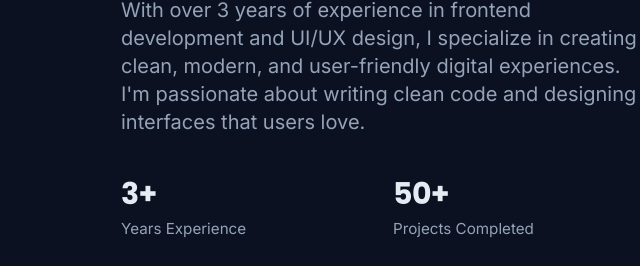
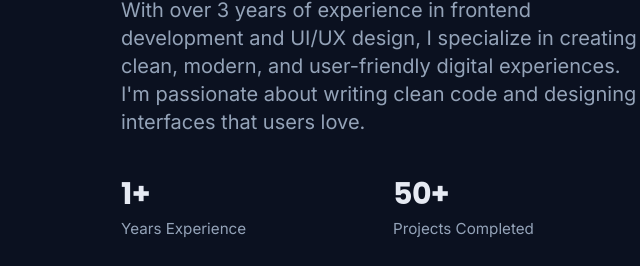
Before and after one commit to swapnilp8313/swapnil-portfolio, a plain HTML site: page index.html in a window 1280 px wide. Shown: the part 5952-6218 px from the top of the page, 543-1183 px from the left. Drawn offline with nearby package versions, Linux system fonts and the light colour scheme.

Commit message:
Update years of experience from 3 to 1

```diff
--- a/index.html
+++ b/index.html
@@ -611,7 +611,7 @@
        <p id="about-bio-text" class="text-lg md:text-xl leading-relaxed about-text">With over 3 years of experience in frontend development and UI/UX design, I specialize in creating clean, modern, and user-friendly digital experiences. I'm passionate about writing clean code and designing interfaces that users love.</p>
        <div class="grid grid-cols-2 gap-6 pt-4">
         <div>
-         <h3 class="text-3xl font-bold stat-number">3+</h3>
+         <h3 class="text-3xl font-bold stat-number">1+</h3>
          <p class="stat-label">Years Experience</p>
         </div>
         <div>
```
